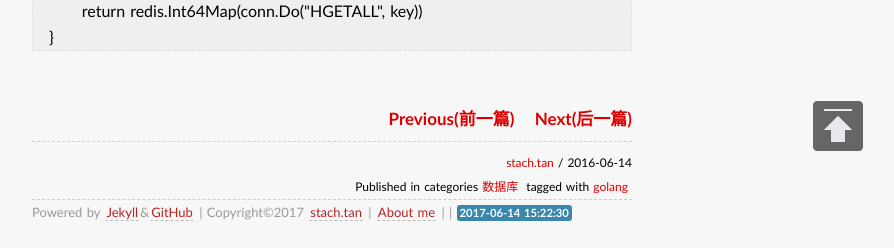
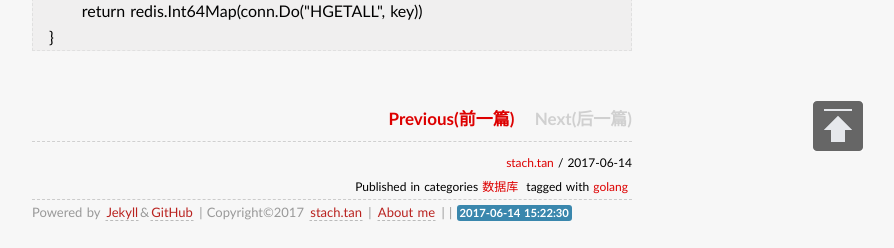
Before and after one commit to hopehook/HopeHook.com, a Jekyll site: the page built from _posts/2017-06-14-golang_db_pool.md, in a window 1280 px wide and 900 px high, scrolled down 10130 px. Shown: the part 649-897 px from the top of the window, without its empty margins (308-1202 px from the left). Built offline with Jekyll 4.4.1, drawn with Linux system fonts in a browser that asks for light colours; some web fonts are replaced; comment, search, counter and statistics services are not loaded.

Commit message:
Create 2017-06-14-golang_db_pool.md

```diff
--- a/_posts/2016-06-14-golang_db_pool.md
+++ b/_posts/2017-06-14-golang_db_pool.md
@@ -1,8 +1,8 @@
 ---
-date: 2016-06-14
+date: 2017-06-14
 layout: post
 title: redis mysql 连接池 之 golang 实现
-thread: 2016-06-14-golang_db_pool.md
+thread: 2017-06-14-golang_db_pool.md
 categories: 数据库
 tags: golang
 ---
```
